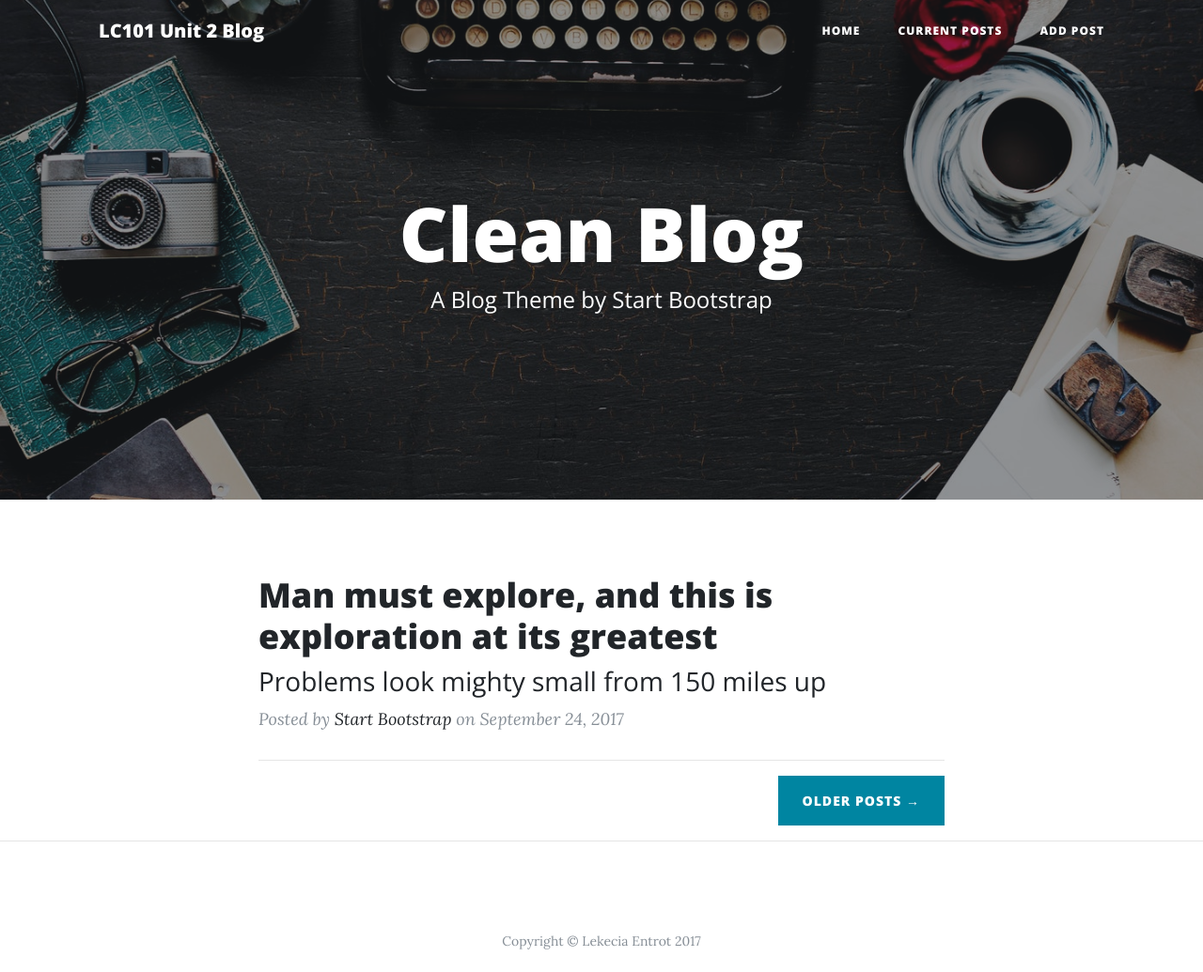
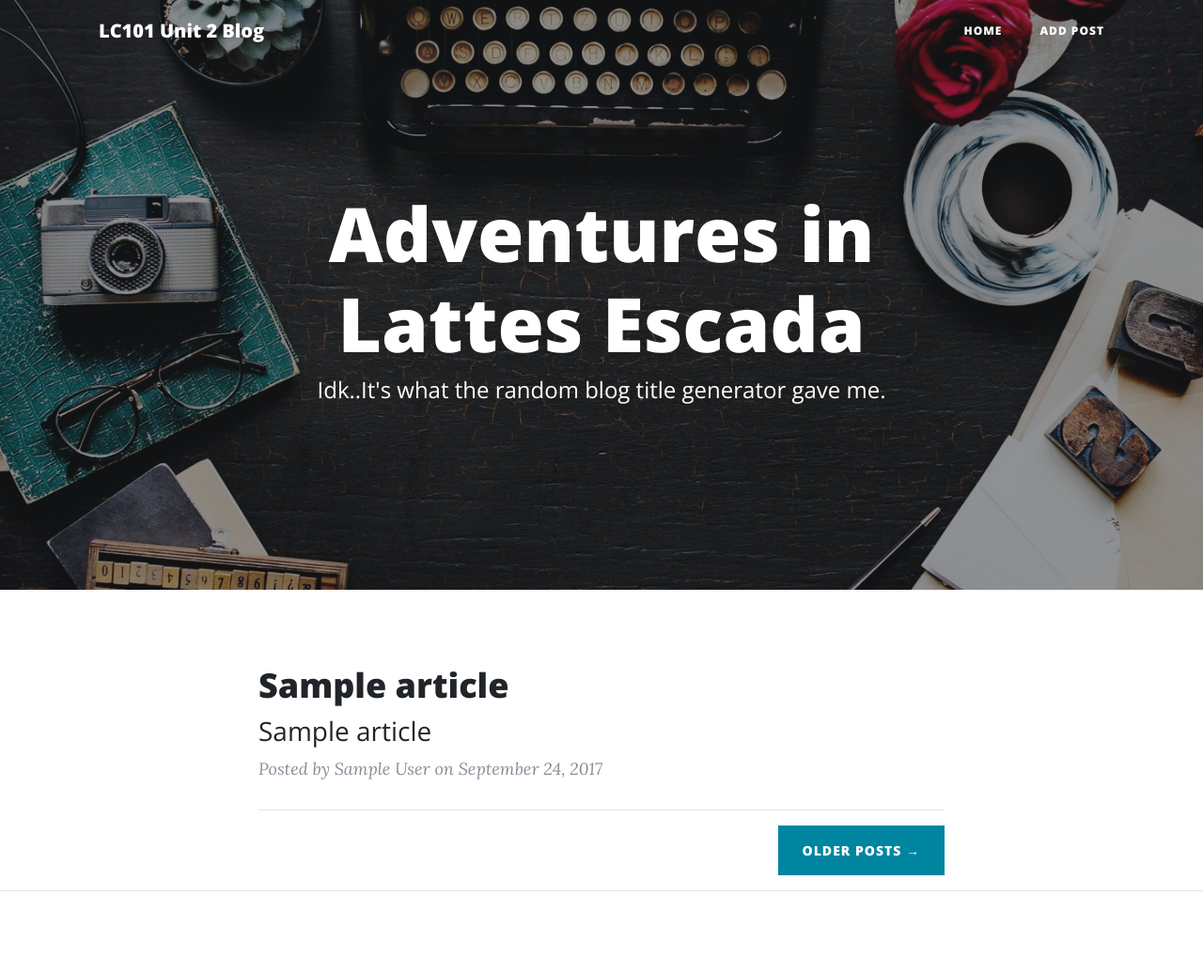
Before and after one commit to GurlFriday88/build-a-blog, a Flask app: template templates/index.html in a window 1280 px wide. Shown: the top 1035 px of the page at 94% size. Before the commit the page ends 1011 px from the top, so only its background shows below. Run offline with Flask 2, Linux system fonts and the light colour scheme; the template is opened without the code that fills it: most values are stand-ins (such as "Sample title", 1, 10 or a date in 2020); data that the repository does not hold is empty; some libraries are stand-ins or nearby versions.

Commit message:
added db query to show old posts on index page. next, need to add in datetime for articles and clean up the templates, maybe change the fonts

```diff
--- a/main.py
+++ b/main.py
@@ -25,12 +25,13 @@ class Blog(db.Model):
 
 @app.route('/index')
 def index():
-    return render_template('index.html')
+    current_posts = Blog.query.order_by(Blog.id.desc()).all()
+    return render_template('index.html', current_posts=current_posts)
 
-@app.route('/post')
-def post():
-
-    return render_template('post.html')
+@app.route('/post/<int:new_post_id>')
+def post(new_post_id):
+    new_post = Blog.query.filter_by(id=new_post_id).first_or_404()
+    return render_template('post.html', new_post=new_post)
 
 
 @app.route('/add_post', methods=['GET','POST'])
--- a/templates/add_post.html
+++ b/templates/add_post.html
@@ -38,8 +38,6 @@
             <li class="nav-item">
               <a class="nav-link" href="{{ url_for('index') }}">Home</a>
             </li>
-            <li class="nav-item">
-              <a class="nav-link" href="{{ url_for('post') }}">Current Posts</a>
               <li class="nav-item">
                 <a class="nav-link" href="{{ url_for('add_post') }}">Add Post</a>
               </li>
--- a/templates/index.html
+++ b/templates/index.html
@@ -38,8 +38,6 @@
             <li class="nav-item">
               <a class="nav-link" href="{{ url_for('index') }}">Home</a>
             </li>
-            <li class="nav-item">
-              <a class="nav-link" href="{{ url_for('post') }}">Current Posts</a>
               <li class="nav-item">
                 <a class="nav-link" href="{{ url_for('add_post') }}">Add Post</a>
               </li>
@@ -55,8 +53,8 @@
         <div class="row">
           <div class="col-lg-8 col-md-10 mx-auto">
             <div class="site-heading">
-              <h1>Clean Blog</h1>
-              <span class="subheading">A Blog Theme by Start Bootstrap</span>
+              <h1>Adventures in Lattes Escada</h1>
+              <span class="subheading">Idk..It's what the random blog title generator gave me.</span>
             </div>
           </div>
         </div>
@@ -67,20 +65,22 @@
     <div class="container">
       <div class="row">
         <div class="col-lg-8 col-md-10 mx-auto">
+        {% for article in current_posts %}
           <div class="post-preview">
-            <a href="post.html">
+            <a href="{{ url_for('post', new_post_id=article.id ) }}">
               <h2 class="post-title">
-                Man must explore, and this is exploration at its greatest
+                {{article.title}}
               </h2>
               <h3 class="post-subtitle">
-                Problems look mighty small from 150 miles up
+                {{article.subtitle}}
               </h3>
             </a>
             <p class="post-meta">Posted by
-              <a href="#">Start Bootstrap</a>
+              {{article.author}}
               on September 24, 2017</p>
           </div>
           <hr>
+          {% endfor%}
 
           <!-- Pager -->
           <div class="clearfix">
```
Also changed, not shown: templates/post.html (+4 -6 lines).
